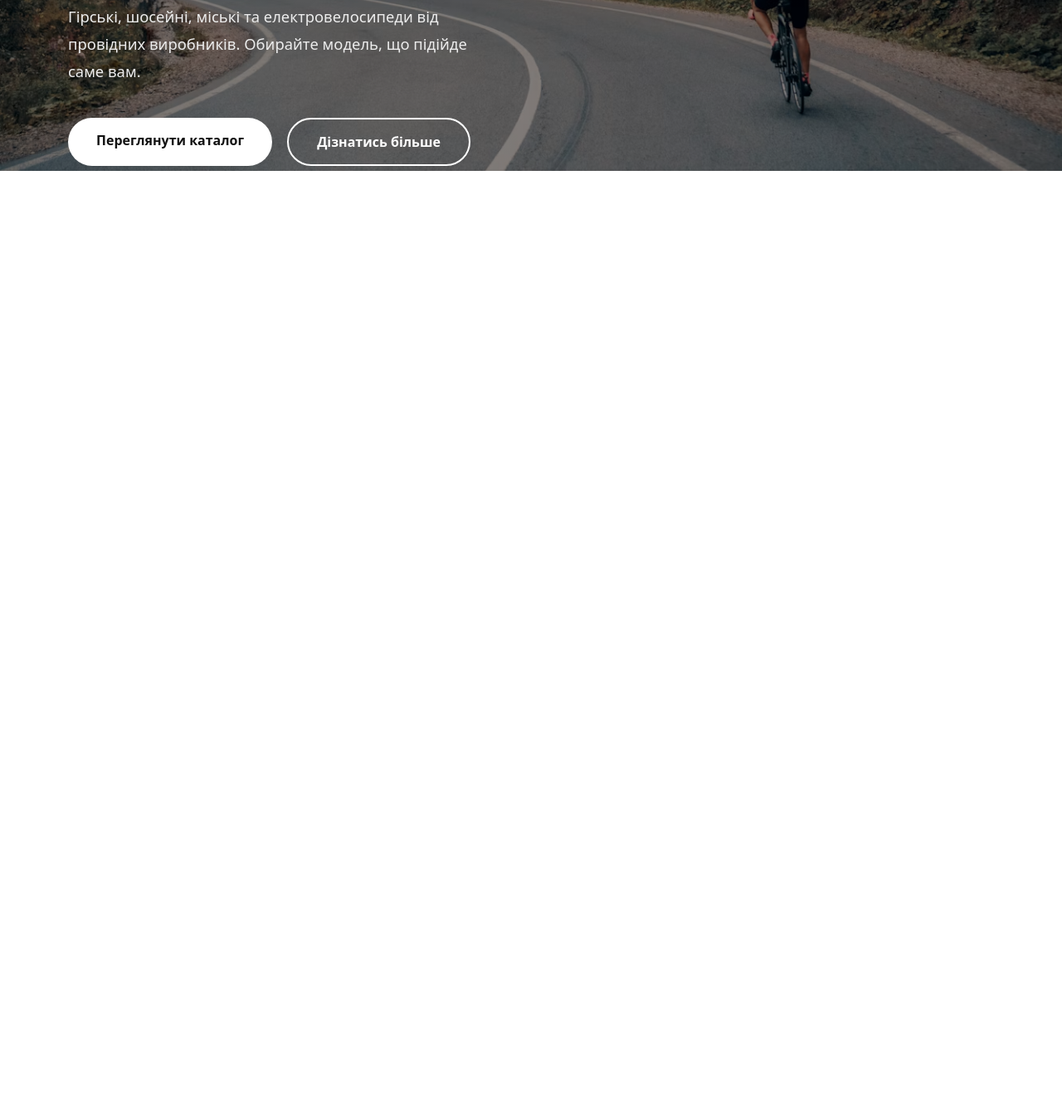
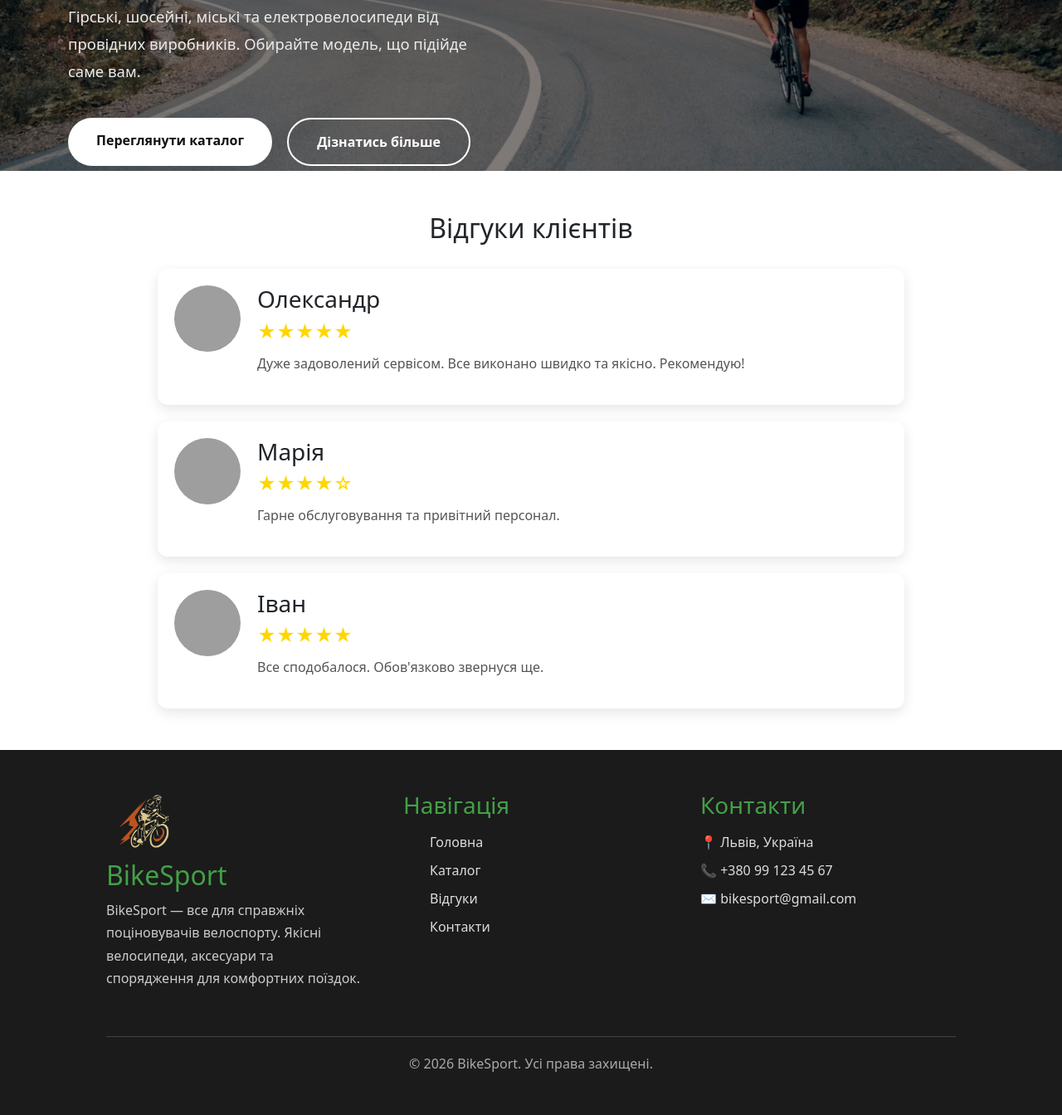
Before and after one commit to whakee/velosportproject, a plain HTML site: page index.html in a window 1280 px wide. Shown: the part 631-1975 px from the top of the page at 83% size. Before the commit the page ends 837 px from the top, so only its background shows below. Drawn offline with nearby package versions, Linux system fonts and the light colour scheme; grey boxes are pictures that could not be loaded.

Commit message:
footer vidguku

```diff
--- a/index.css
+++ b/index.css
@@ -189,3 +189,144 @@ body {
   width: auto;
   height: 80px;
 }
+.reviews{
+    width:80%;
+    max-width:900px;
+    margin:50px auto;
+}
+
+.reviews h2{
+    text-align:center;
+    margin-bottom:30px;
+    font-size:32px;
+}
+
+.review-card{
+    display:flex;
+    align-items:flex-start;
+    gap:20px;
+    background:#fff;
+    padding:20px;
+    margin-bottom:20px;
+    border-radius:12px;
+    box-shadow:0 5px 15px rgba(0,0,0,.1);
+}
+
+.avatar{
+    width:80px;
+    height:80px;
+    border-radius:50%;
+    object-fit:cover;
+}
+
+.review-content h3{
+    margin-bottom:5px;
+}
+
+.stars{
+    color:gold;
+    font-size:22px;
+    margin-bottom:10px;
+}
+
+.review-content p{
+    color:#555;
+    line-height:1.6;
+}
+
+@media(max-width:600px){
+    .review-card{
+        flex-direction:column;
+        align-items:center;
+        text-align:center;
+    }
+}
+.footer{
+    background:#1b1b1b;
+    color:#fff;
+    padding:50px 10%;
+    margin-top:50px;
+}
+
+.footer-container{
+    display:flex;
+    justify-content:space-between;
+    gap:50px;
+    flex-wrap:wrap;
+}
+
+.footer-logo{
+    flex:1;
+    min-width:250px;
+}
+
+.footer-logo img{
+    width:90px;
+    margin-bottom:10px;
+    filter: invert(1);
+}
+
+.footer-logo h2{
+    color:#43a047;
+    margin-bottom:10px;
+}
+
+.footer-logo p{
+    line-height:1.7;
+    color:#ccc;
+}
+
+.footer-links,
+.footer-contact{
+    flex:1;
+    min-width:200px;
+}
+
+.footer h3{
+    margin-bottom:15px;
+    color:#43a047;
+}
+
+.footer-links ul{
+    list-style:none;
+}
+
+.footer-links li{
+    margin-bottom:10px;
+}
+
+.footer-links a{
+    text-decoration:none;
+    color:#ddd;
+    transition:.3s;
+}
+
+.footer-links a:hover{
+    color:#43a047;
+}
+
+.footer-contact p{
+    margin-bottom:10px;
+    color:#ddd;
+}
+
+.footer-bottom{
+    text-align:center;
+    margin-top:40px;
+    padding-top:20px;
+    border-top:1px solid #444;
+    color:#aaa;
+}
+
+@media(max-width:768px){
+    .footer-container{
+        flex-direction:column;
+        text-align:center;
+    }
+
+    .footer-logo img{
+        margin:auto;
+        display:block;
+        margin-bottom:15px;
+    }
+}
--- a/index.html
+++ b/index.html
@@ -1,16 +1,15 @@
 <!DOCTYPE html>
 <html lang="uk">
+
 <head>
   <meta charset="UTF-8" />
   <meta name="viewport" content="width=device-width, initial-scale=1.0" />
   <title>Навігація</title>
   <link rel="stylesheet" href="./index.css" />
   <!-- Bootstrap CSS -->
-    <link
-      href="https://cdn.jsdelivr.net/npm/bootstrap@5.3.8/dist/css/bootstrap.min.css"
-      rel="stylesheet"
-    />
+  <link href="https://cdn.jsdelivr.net/npm/bootstrap@5.3.8/dist/css/bootstrap.min.css" rel="stylesheet" />
 </head>
+
 <body>
   <nav class="custom-navbar">
     <div class="container">
@@ -23,23 +22,15 @@
         </div>
 
         <!-- Desktop Navigation -->
-          <div
-            class="col-6 col-md-8 d-flex justify-content-end align-items-center"
-          >
+        <div class="col-6 col-md-8 d-flex justify-content-end align-items-center">
           <ul class="nav-links d-none d-md-flex">
             <li><a href="#">Головна</a></li>
             <li><a href="#">Каталог</a></li>
           </ul>
 
           <!-- Mobile Menu Button -->
-            <button
-              class="menu-btn d-md-none"
-              type="button"
-              data-bs-toggle="collapse"
-              data-bs-target="#mobileMenu"
-              aria-expanded="false"
-              aria-label="Відкрити меню"
-            >
+          <button class="menu-btn d-md-none" type="button" data-bs-toggle="collapse" data-bs-target="#mobileMenu"
+            aria-expanded="false" aria-label="Відкрити меню">
             ☰
           </button>
         </div>
@@ -74,8 +65,99 @@
       </div>
     </div>
   </section>
+  <section class="reviews">
+    <h2>Відгуки клієнтів</h2>
+
+    <div class="review-card">
+      <img src="https://i.pravatar.cc/80?img=1" alt="Аватар" class="avatar">
+
+      <div class="review-content">
+        <h3>Олександр</h3>
+
+        <div class="stars">
+          ★★★★★
+        </div>
+
+        <p>
+          Дуже задоволений сервісом. Все виконано швидко та якісно.
+          Рекомендую!
+        </p>
+      </div>
+    </div>
+
+    <div class="review-card">
+      <img src="https://i.pravatar.cc/80?img=5" alt="Аватар" class="avatar">
+
+      <div class="review-content">
+        <h3>Марія</h3>
+
+        <div class="stars">
+          ★★★★☆
+        </div>
+
+        <p>
+          Гарне обслуговування та привітний персонал.
+        </p>
+      </div>
+    </div>
+
+    <div class="review-card">
+      <img src="https://i.pravatar.cc/80?img=8" alt="Аватар" class="avatar">
+
+      <div class="review-content">
+        <h3>Іван</h3>
+
+        <div class="stars">
+          ★★★★★
+        </div>
+
+        <p>
+          Все сподобалося. Обов'язково звернуся ще.
+        </p>
+      </div>
+    </div>
+
+  </section>
+
+<footer class="footer">
+    <div class="footer-container">
+
+        <div class="footer-logo">
+            <img src="./imges/logo.png" alt="BikeSport">
+            <h2>BikeSport</h2>
+            <p>
+                BikeSport — все для справжніх поціновувачів велоспорту.
+                Якісні велосипеди, аксесуари та спорядження для комфортних поїздок.
+            </p>
+        </div>
+
+        <div class="footer-links">
+            <h3>Навігація</h3>
+            <ul>
+                <li><a href="#">Головна</a></li>
+                <li><a href="#">Каталог</a></li>
+                <li><a href="#">Відгуки</a></li>
+                <li><a href="#">Контакти</a></li>
+            </ul>
+        </div>
+
+        <div class="footer-contact">
+            <h3>Контакти</h3>
+            <p>📍 Львів, Україна</p>
+            <p>📞 +380 99 123 45 67</p>
+            <p>✉ bikesport@gmail.com</p>
+        </div>
+
+    </div>
+
+    <div class="footer-bottom">
+        © 2026 BikeSport. Усі права захищені.
+    </div>
+</footer>
+
 
   <!-- Bootstrap JS -->
   <script src="https://cdn.jsdelivr.net/npm/bootstrap@5.3.8/dist/js/bootstrap.bundle.min.js"></script>
 </body>
+
 </html>
```
Lines whose indentation alone changed are shown as unchanged.
